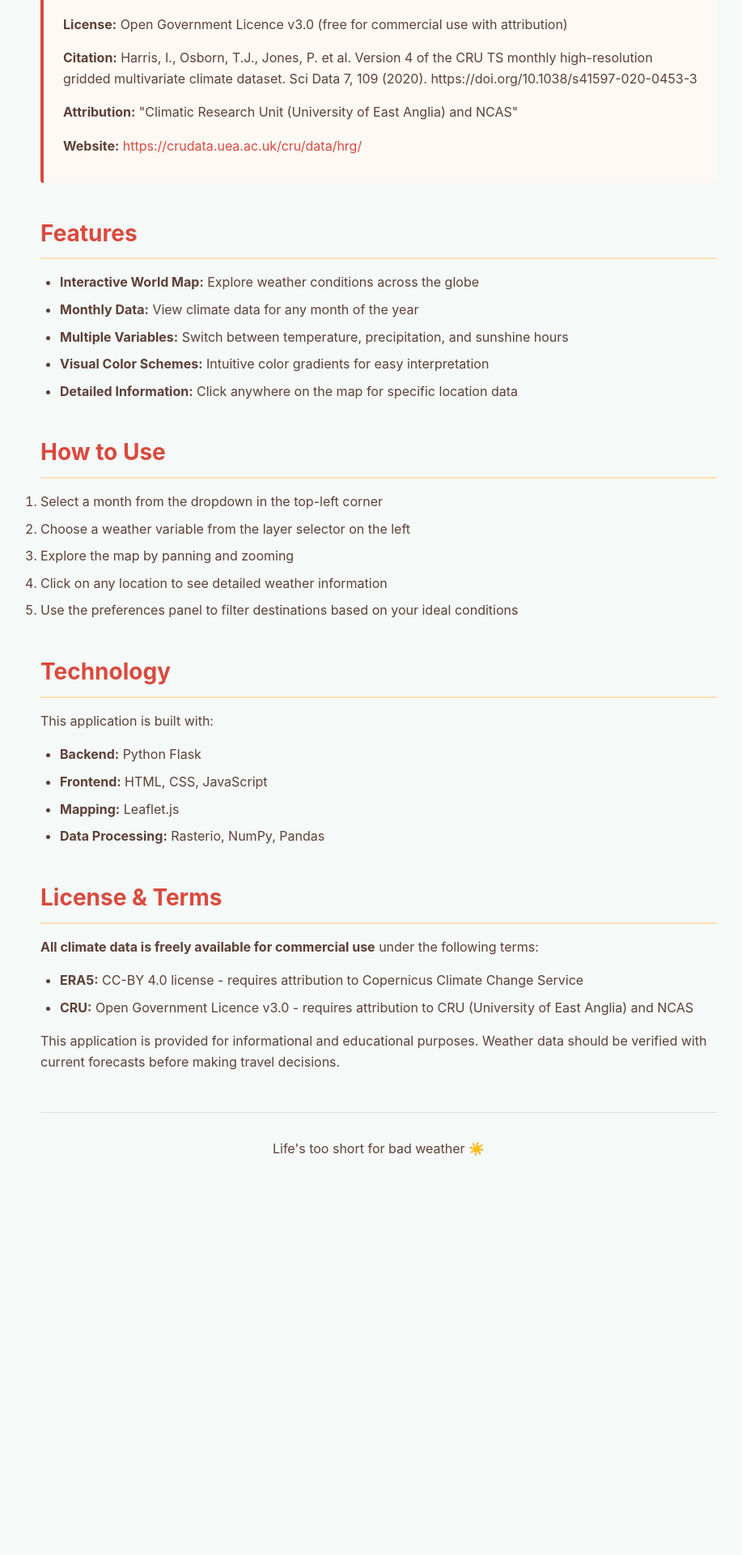
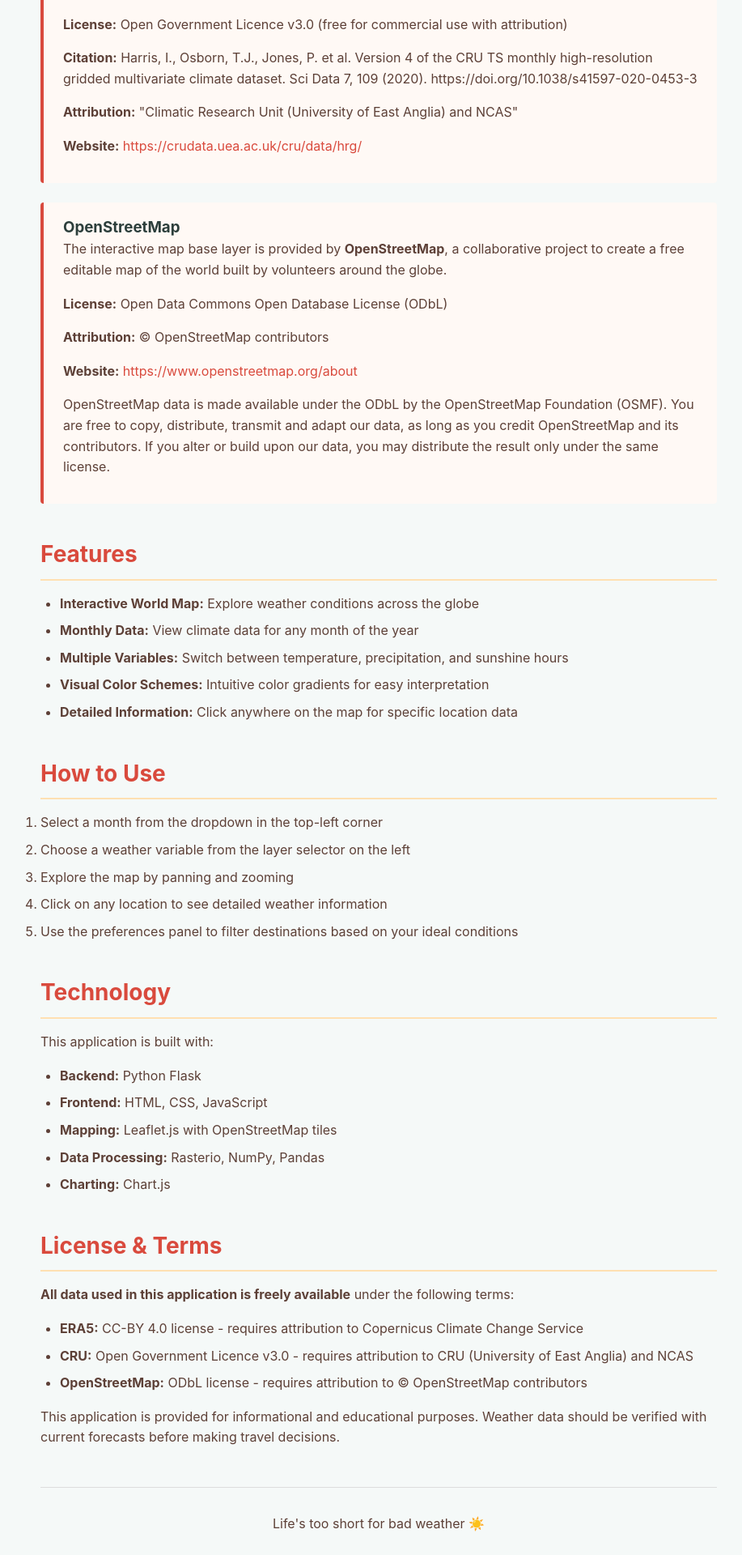
Before and after one commit to PowerPioneer/weather-app, a Flask app: page /about in a window 1280 px wide. Shown: the part 1142-3062 px from the top of the page at 81% size, without its empty margins (172-1089 px from the left). Before the commit the page ends 2570 px from the top, so only its background shows below. Run offline with Flask 3, Linux system fonts and the light colour scheme.

Commit message:
Add OpenStreetMap attribution to about page
- Add dedicated OpenStreetMap data source section with proper attribution
- Include ODbL license information and link to openstreetmap.org/about
- Update technology section to specify Leaflet.js with OpenStreetMap tiles
- Update license section to list OpenStreetMap alongside other data sources
- Ensure full compliance with OpenStreetMap attribution requirements

```diff
--- a/templates/about.html
+++ b/templates/about.html
@@ -182,6 +182,23 @@
                     </p>
                 </div>
 
+                <div class="data-source">
+                    <h3>OpenStreetMap</h3>
+                    <p>
+                        The interactive map base layer is provided by <strong>OpenStreetMap</strong>, a collaborative project to create a free editable map of the world built by volunteers around the globe.
+                    </p>
+                    <p><strong>License:</strong> Open Data Commons Open Database License (ODbL)</p>
+                    <p>
+                        <strong>Attribution:</strong> © OpenStreetMap contributors
+                    </p>
+                    <p>
+                        <strong>Website:</strong> <a href="https://www.openstreetmap.org/about" target="_blank">https://www.openstreetmap.org/about</a>
+                    </p>
+                    <p>
+                        OpenStreetMap data is made available under the ODbL by the OpenStreetMap Foundation (OSMF). You are free to copy, distribute, transmit and adapt our data, as long as you credit OpenStreetMap and its contributors. If you alter or build upon our data, you may distribute the result only under the same license.
+                    </p>
+                </div>
+
                 <h2>Features</h2>
                 <ul>
                     <li><strong>Interactive World Map:</strong> Explore weather conditions across the globe</li>
@@ -207,17 +224,19 @@
                 <ul>
                     <li><strong>Backend:</strong> Python Flask</li>
                     <li><strong>Frontend:</strong> HTML, CSS, JavaScript</li>
-                    <li><strong>Mapping:</strong> Leaflet.js</li>
+                    <li><strong>Mapping:</strong> Leaflet.js with OpenStreetMap tiles</li>
                     <li><strong>Data Processing:</strong> Rasterio, NumPy, Pandas</li>
+                    <li><strong>Charting:</strong> Chart.js</li>
                 </ul>
 
                 <h2>License & Terms</h2>
                 <p>
-                    <strong>All climate data is freely available for commercial use</strong> under the following terms:
+                    <strong>All data used in this application is freely available</strong> under the following terms:
                 </p>
                 <ul>
                     <li><strong>ERA5:</strong> CC-BY 4.0 license - requires attribution to Copernicus Climate Change Service</li>
                     <li><strong>CRU:</strong> Open Government Licence v3.0 - requires attribution to CRU (University of East Anglia) and NCAS</li>
+                    <li><strong>OpenStreetMap:</strong> ODbL license - requires attribution to © OpenStreetMap contributors</li>
                 </ul>
                 <p>
                     This application is provided for informational and educational purposes. Weather data should be verified with current forecasts before making travel decisions.
```
